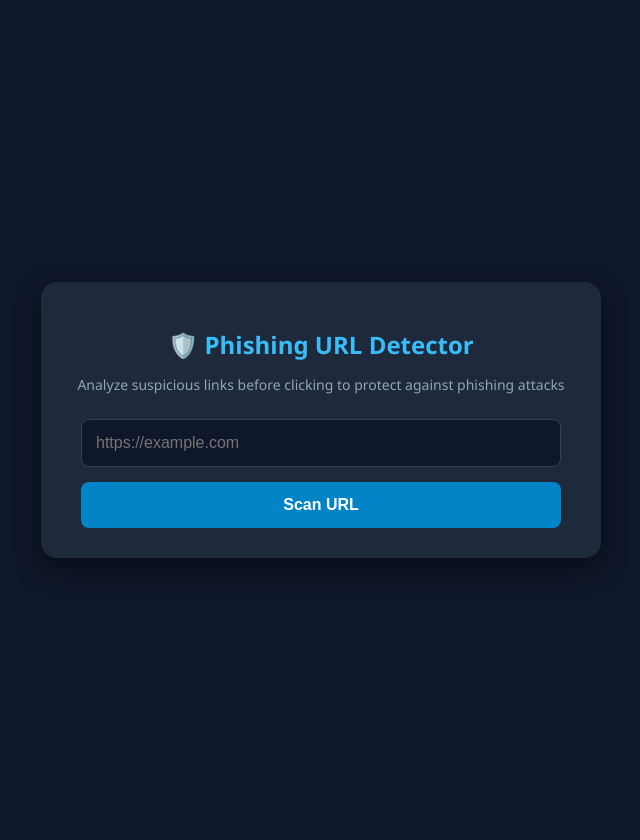
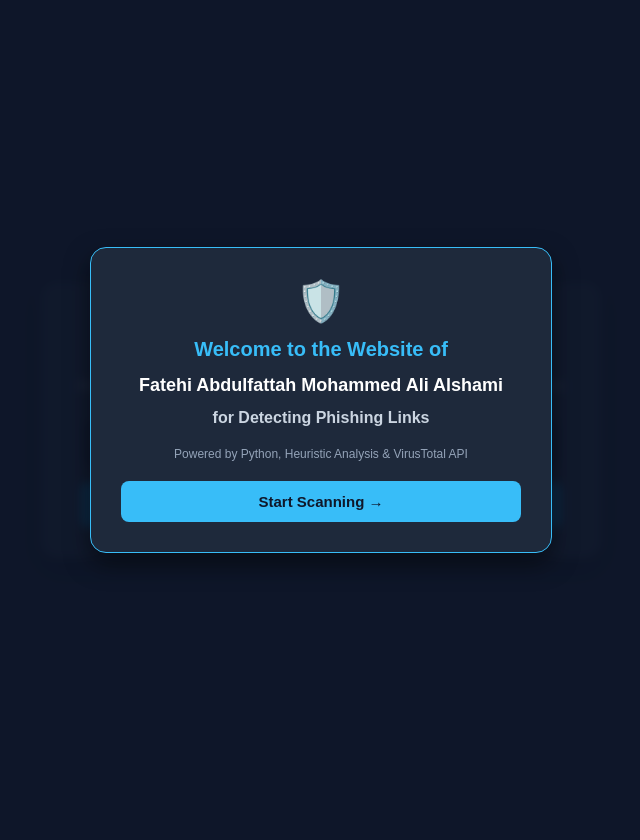
Before and after one commit to Fatehi-CS/-phishing-url-detector, a Flask app: page / in a window 1280 px wide. Shown: the whole page, without its empty margins (319-959 px from the left). After the commit the page ends 563 px from the top, so only its background shows below. Run offline with Flask 3, Linux system fonts and the light colour scheme.

Commit message:
Add welcome modal to index.html

```diff
--- a/templates/index.html
+++ b/templates/index.html
@@ -98,6 +98,35 @@
                 </div>
             {% endif %}
         {% endif %}
-    </div>
+    </div><!-- بطاقة الترحيب الذكية باللغة الإنجليزية -->
+<div id="welcomeModal" onclick="closeWelcome()" style="position: fixed; top: 0; left: 0; width: 100%; height: 100%; background: rgba(15, 23, 42, 0.85); backdrop-filter: blur(5px); display: none; justify-content: center; align-items: center; z-index: 9999; font-family: sans-serif; cursor: pointer;">
+  <div onclick="event.stopPropagation()" style="background: #1e293b; color: #f8fafc; padding: 30px; border-radius: 16px; max-width: 400px; width: 90%; text-align: center; border: 1px solid #38bdf8; box-shadow: 0 10px 25px rgba(0,0,0,0.5); cursor: default;">
+    <div style="font-size: 40px; margin-bottom: 10px;">🛡️</div>
+    <h2 style="margin: 0 0 10px; color: #38bdf8; font-size: 20px; line-height: 1.4;">Welcome to the Website of</h2>
+    <strong style="color: #ffffff; font-size: 18px; display: block; margin-bottom: 10px; line-height: 1.4;">
+      Fatehi Abdulfattah Mohammed Ali Alshami
+    </strong>
+    <p style="color: #cbd5e1; font-size: 16px; margin: 0 0 20px; font-weight: bold;">
+      for Detecting Phishing Links
+    </p>
+    <p style="color: #94a3b8; font-size: 12px; margin-bottom: 20px;">
+      Powered by Python, Heuristic Analysis & VirusTotal API
+    </p>
+    <button onclick="closeWelcome()" style="background: #38bdf8; color: #0f172a; border: none; padding: 12px 24px; border-radius: 8px; font-weight: bold; font-size: 15px; cursor: pointer; width: 100%;">
+      Start Scanning →
+    </button>
+  </div>
+</div>
+
+<script>
+  if (!sessionStorage.getItem('welcomeShown')) {
+    document.getElementById('welcomeModal').style.display = 'flex';
+  }
+  function closeWelcome() {
+    document.getElementById('welcomeModal').style.display = 'none';
+    sessionStorage.setItem('welcomeShown', 'true');
+  }
+</script>
+
 </body>
 </html>
```
